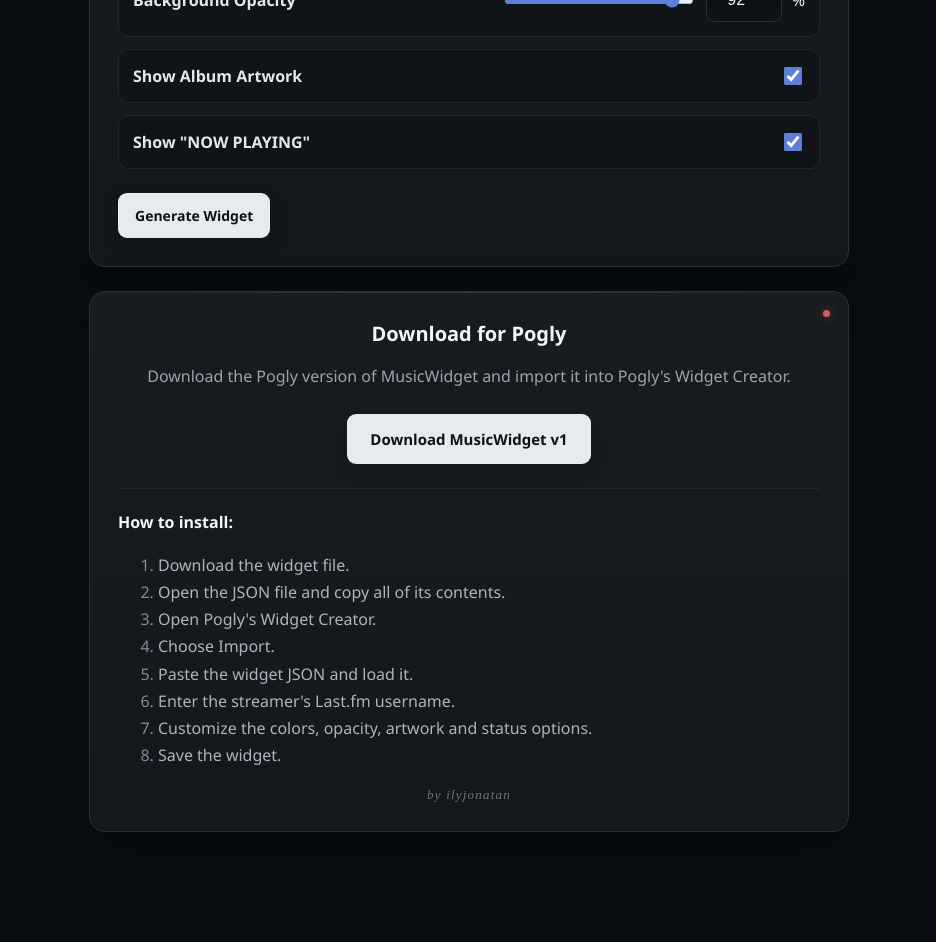
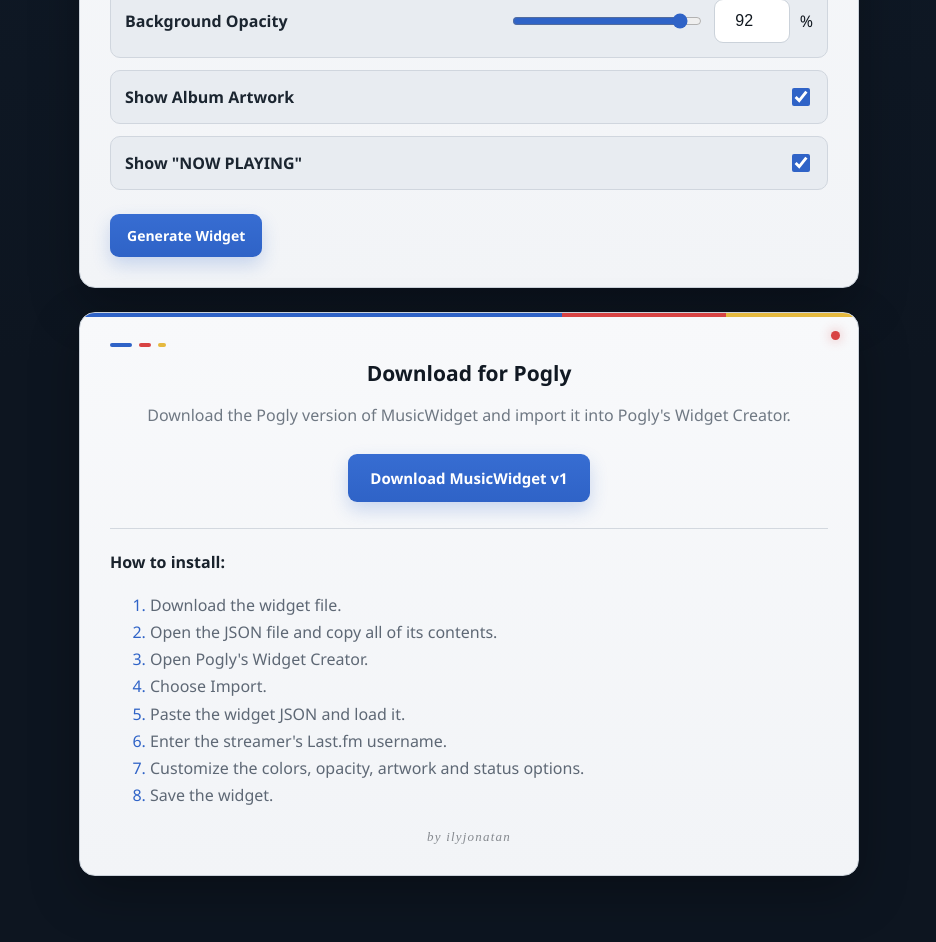
Before and after one commit to ilyjonatan/musicwidgetproj, a website: page index.html in a window 1280 px wide. Shown: the part 511-1453 px from the top of the page, without its empty margins (171-1107 px from the left). Before the commit the page ends 1407 px from the top, so only its background shows below. Drawn offline with Linux system fonts and the light colour scheme.

Commit message:
Add Wing Gundam inspired site theme

```diff
--- a/index.html
+++ b/index.html
@@ -20,21 +20,28 @@
 
 
         :root {
-            --page-bg: #0a0d11;
-            --panel-bg: #14181d;
-            --panel-bg-2: #101419;
-
-            --border: #2a3139;
-            --border-soft: #20262d;
-
-            --text: #f3f5f7;
-            --muted: #9ba3ad;
-
-            --button-bg: #e7eaee;
-            --button-text: #0e1115;
-
-            --blue: #5e7fd9;
-            --red: #d45b5b;
+            --bg: #0d1520;
+
+            --panel: #f2f4f7;
+            --panel-dark: #182433;
+
+            --text-dark: #111820;
+            --text-light: #f7f9fb;
+
+            --muted-dark: #6f7883;
+            --muted-light: #aeb7c2;
+
+            --border-light: #cbd2da;
+            --border-dark: #2b3949;
+
+            --blue: #2f63c7;
+            --blue-dark: #244d9d;
+
+            --red: #d84343;
+
+            --yellow: #e5b93f;
+
+            --input-bg: #ffffff;
         }
 
 
@@ -43,17 +50,21 @@
 
             min-height: 100vh;
 
-            padding: 40px 24px;
+            padding: 42px 24px;
 
             background:
                 radial-gradient(
                     circle at top,
-                    rgba(94, 127, 217, 0.05),
+                    rgba(47, 99, 199, 0.10),
                     transparent 34%
                 ),
-                var(--page-bg);
-
-            color: var(--text);
+                linear-gradient(
+                    180deg,
+                    #101b29 0%,
+                    var(--bg) 60%
+                );
+
+            color: var(--text-light);
 
             font-family:
                 "Segoe UI",
@@ -65,7 +76,8 @@
 
         .page {
             width: 100%;
-            max-width: 760px;
+
+            max-width: 780px;
 
             margin: 0 auto;
         }
@@ -74,27 +86,35 @@
         .card {
             position: relative;
 
-            padding: 28px;
+            padding: 30px;
 
             margin-bottom: 24px;
 
             background:
                 linear-gradient(
                     180deg,
-                    rgba(255, 255, 255, 0.015),
-                    transparent
-                ),
-                var(--panel-bg);
+                    #f8f9fb,
+                    var(--panel)
+                );
+
+            color: var(--text-dark);
 
             border:
                 1px solid
-                var(--border);
+                var(--border-light);
 
             border-radius: 16px;
 
             box-shadow:
                 0 18px 50px
-                rgba(0, 0, 0, 0.25);
+                rgba(
+                    0,
+                    0,
+                    0,
+                    0.28
+                );
+
+            overflow: hidden;
         }
 
 
@@ -104,17 +124,20 @@
             position: absolute;
 
             top: 0;
-            left: 20px;
-            right: 20px;
-
-            height: 1px;
+            left: 0;
+
+            width: 100%;
+            height: 4px;
 
             background:
                 linear-gradient(
                     90deg,
-                    transparent,
-                    rgba(255, 255, 255, 0.14),
-                    transparent
+                    var(--blue) 0%,
+                    var(--blue) 62%,
+                    var(--red) 62%,
+                    var(--red) 83%,
+                    var(--yellow) 83%,
+                    var(--yellow) 100%
                 );
         }
 
@@ -123,15 +146,22 @@
             margin-top: 0;
             margin-bottom: 8px;
 
-            font-size: 30px;
-            letter-spacing: -0.8px;
+            font-size: 31px;
+            font-weight: 750;
+
+            letter-spacing: -0.9px;
+
+            color: #111923;
         }
 
 
         h2 {
             margin-top: 0;
-
-            font-size: 20px;
+            margin-bottom: 8px;
+
+            font-size: 21px;
+
+            color: #111923;
         }
 
 
@@ -139,19 +169,20 @@
             margin-top: 28px;
             margin-bottom: 14px;
 
-            font-size: 15px;
-
-            color: #dfe3e8;
+            font-size: 14px;
 
             text-transform: uppercase;
-            letter-spacing: 1px;
+
+            letter-spacing: 1.2px;
+
+            color: #405066;
         }
 
 
         p {
-            color: var(--muted);
-
-            line-height: 1.5;
+            color: var(--muted-dark);
+
+            line-height: 1.55;
         }
 
 
@@ -160,9 +191,9 @@
 
             margin-bottom: 8px;
 
-            font-weight: 600;
-
-            color: #e4e7eb;
+            font-weight: 650;
+
+            color: #1b2530;
         }
 
 
@@ -174,13 +205,13 @@
 
             border:
                 1px solid
-                var(--border);
+                var(--border-light);
 
             border-radius: 9px;
 
-            background: #0d1116;
-
-            color: var(--text);
+            background: var(--input-bg);
+
+            color: #111820;
 
             font-size: 16px;
 
@@ -188,20 +219,22 @@
 
             transition:
                 border-color 0.15s ease,
-                box-shadow 0.15s ease,
-                background 0.15s ease;
+                box-shadow 0.15s ease;
         }
 
 
         input[type="text"]:focus,
         input[type="number"]:focus {
-            border-color: #64758a;
+            border-color: var(--blue);
 
             box-shadow:
                 0 0 0 3px
-                rgba(94, 127, 217, 0.10);
-
-            background: #0f141a;
+                rgba(
+                    47,
+                    99,
+                    199,
+                    0.12
+                );
         }
 
 
@@ -212,29 +245,37 @@
             align-items: center;
             justify-content: center;
 
-            padding: 12px 16px;
-
-            border:
-                1px solid
-                rgba(255, 255, 255, 0.1);
+            padding: 12px 17px;
+
+            border: 0;
 
             border-radius: 9px;
 
-            background: var(--button-bg);
-
-            color: var(--button-text);
+            background:
+                linear-gradient(
+                    180deg,
+                    #376dd2,
+                    var(--blue)
+                );
+
+            color: white;
 
             font-family: inherit;
             font-size: 14px;
-            font-weight: 700;
+            font-weight: 750;
 
             text-decoration: none;
 
             cursor: pointer;
 
             box-shadow:
-                0 6px 18px
-                rgba(0, 0, 0, 0.18);
+                0 8px 18px
+                rgba(
+                    47,
+                    99,
+                    199,
+                    0.22
+                );
 
             transition:
                 transform 0.15s ease,
@@ -248,11 +289,21 @@
             transform:
                 translateY(-1px);
 
-            background: #ffffff;
+            background:
+                linear-gradient(
+                    180deg,
+                    #4277dc,
+                    #3268cf
+                );
 
             box-shadow:
-                0 8px 24px
-                rgba(0, 0, 0, 0.24);
+                0 10px 24px
+                rgba(
+                    47,
+                    99,
+                    199,
+                    0.30
+                );
         }
 
 
@@ -264,7 +315,7 @@
 
 
         button:disabled {
-            opacity: 0.6;
+            opacity: 0.55;
 
             cursor: not-allowed;
 
@@ -289,24 +340,24 @@
 
             padding: 14px;
 
-            background: var(--panel-bg-2);
+            background: #e8ecf1;
 
             border:
                 1px solid
-                var(--border-soft);
+                #d0d6de;
 
             border-radius: 10px;
 
             transition:
-                border-color 0.15s ease,
-                background 0.15s ease;
+                background 0.15s ease,
+                border-color 0.15s ease;
         }
 
 
         .option-row:hover {
-            border-color: #323a44;
-
-            background: #12171d;
+            background: #eef1f5;
+
+            border-color: #bbc4cf;
         }
 
 
@@ -332,11 +383,11 @@
 
             border:
                 1px solid
-                var(--border);
+                #bcc4ce;
 
             border-radius: 8px;
 
-            background: #0d1116;
+            background: white;
 
             cursor: pointer;
         }
@@ -424,16 +475,16 @@
 
             overflow: hidden;
 
-            background-color: #0e1217;
+            background-color: #152130;
 
             background-image:
                 radial-gradient(
                     circle,
                     rgba(
-                        190,
-                        198,
-                        208,
-                        0.12
+                        220,
+                        228,
+                        238,
+                        0.14
                     ) 1px,
                     transparent 1.2px
                 );
@@ -443,13 +494,18 @@
 
             border:
                 1px solid
-                #242b33;
+                #26364a;
 
             border-radius: 12px;
 
             box-shadow:
                 inset 0 0 40px
-                rgba(0, 0, 0, 0.20);
+                rgba(
+                    0,
+                    0,
+                    0,
+                    0.24
+                );
         }
 
 
@@ -484,16 +540,21 @@
             top: 18px;
             right: 18px;
 
-            width: 7px;
-            height: 7px;
+            width: 9px;
+            height: 9px;
 
             border-radius: 50%;
 
             background: var(--red);
 
             box-shadow:
-                0 0 10px
-                rgba(212, 91, 91, 0.45);
+                0 0 12px
+                rgba(
+                    216,
+                    67,
+                    67,
+                    0.48
+                );
         }
 
 
@@ -507,34 +568,34 @@
 
 
         .steps {
-            margin-top: 24px;
+            margin-top: 26px;
 
             padding-top: 20px;
 
             text-align: left;
 
-            color: #adb4bd;
+            color: #5e6875;
 
             line-height: 1.7;
 
             border-top:
                 1px solid
-                var(--border-soft);
+                #d3d8df;
         }
 
 
         .steps strong {
-            color: var(--text);
+            color: #19222c;
         }
 
 
         .steps li::marker {
-            color: #7f8c9d;
+            color: var(--blue);
         }
 
 
         .credit {
-            margin-top: 18px;
+            margin-top: 20px;
 
             font-family:
                 Baskerville,
@@ -548,11 +609,51 @@
 
             color:
                 rgba(
-                    230,
-                    233,
-                    237,
-                    0.45
-                );
+                    17,
+                    24,
+                    32,
+                    0.48
+                );
+        }
+
+
+        .gundam-mark {
+            display: flex;
+
+            align-items: center;
+
+            gap: 7px;
+
+            margin-bottom: 12px;
+        }
+
+
+        .gundam-mark span {
+            display: block;
+
+            width: 22px;
+            height: 4px;
+
+            border-radius: 999px;
+        }
+
+
+        .gundam-mark .blue {
+            background: var(--blue);
+        }
+
+
+        .gundam-mark .red {
+            width: 12px;
+
+            background: var(--red);
+        }
+
+
+        .gundam-mark .yellow {
+            width: 8px;
+
+            background: var(--yellow);
         }
 
 
@@ -621,6 +722,18 @@
 
 
         <section class="card">
+
+
+            <div class="gundam-mark">
+
+                <span class="blue"></span>
+
+                <span class="red"></span>
+
+                <span class="yellow"></span>
+
+            </div>
+
 
             <h1>
                 MusicWidget
@@ -837,6 +950,18 @@
             class="card download-card"
         >
 
+
+            <div class="gundam-mark">
+
+                <span class="blue"></span>
+
+                <span class="red"></span>
+
+                <span class="yellow"></span>
+
+            </div>
+
+
             <h2>
                 Download for Pogly
             </h2>
```
